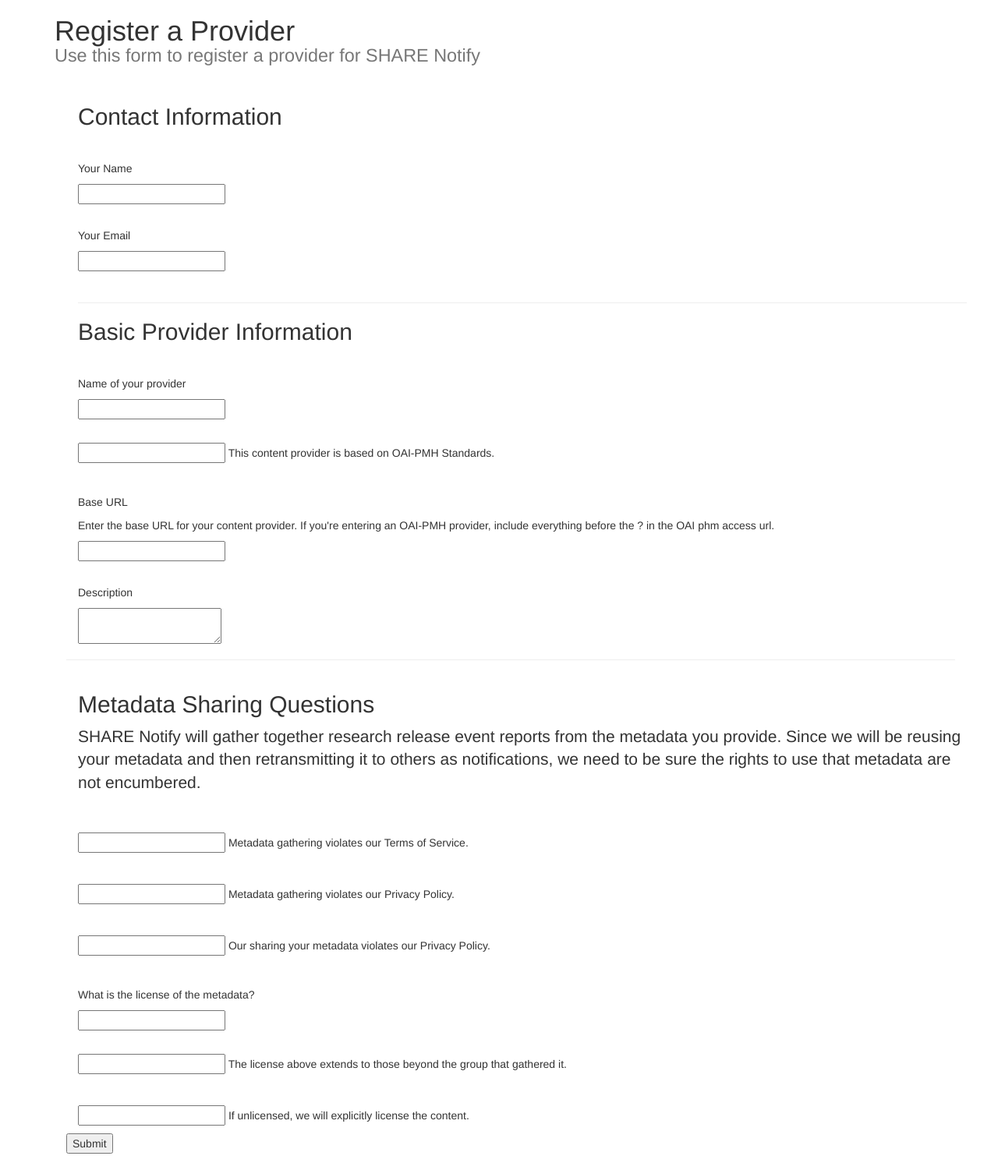
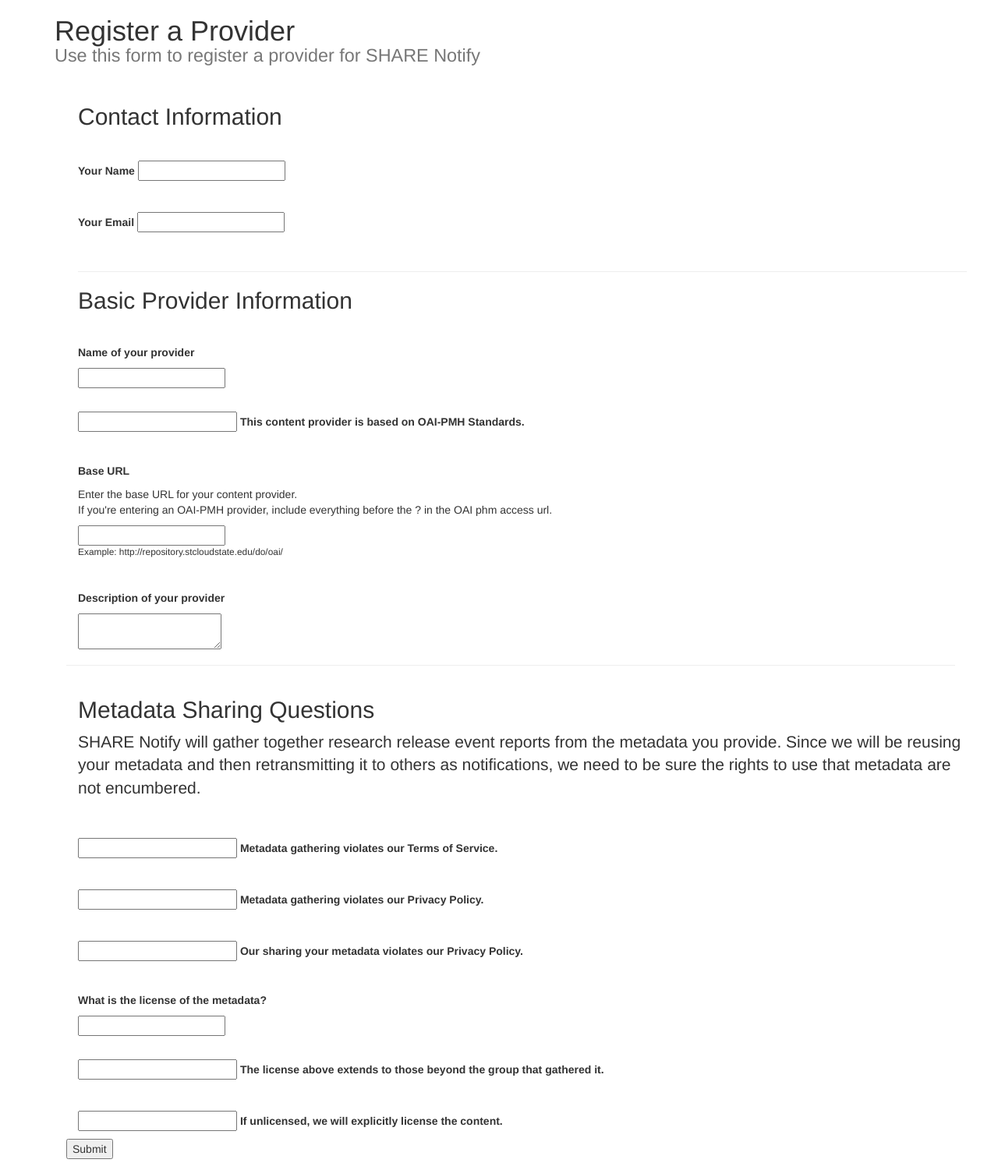
Before and after one commit to erinspace/share_registration, a Django app: template provider_registration/templates/provider_registration/initial_registration_form.html in a window 1280 px wide. Shown: the whole page at 78% size. Before the commit the page ends 1480 px from the top, so only its background shows below. Run offline with Django 3.2, Linux system fonts and the light colour scheme; the template is opened without the code that fills it, so the values that code supplies are empty, except form fields; tables that the repository leaves empty hold one stand-in row (values such as "Sample post"); form fields are guessed from the names that the template uses; some libraries are stand-ins or nearby versions.

Commit message:
Update look of initial registration form

```diff
--- a/provider_registration/templates/provider_registration/initial_registration_form.html
+++ b/provider_registration/templates/provider_registration/initial_registration_form.html
@@ -19,34 +19,38 @@
 
             <h2>Contact Information</h2>
             <div class="field_entry">
-                <p>Your Name</p>
+                <p><strong>Your Name </strong>
                 {{ form.provider_long_name }}
+                </p>
             </div>
             <div class="field_entry">
-                <p>Your Email</p>
-                {{ form.provider_long_name }}
+                <p><strong>Your Email </strong> {{ form.provider_long_name }}
+                </p>
+
             </div>
             <br>
             <hr>
             <h2>Basic Provider Information</h2>
             <div class="field_entry">
-                <p>Name of your provider</p>
+                <p><strong>Name of your provider</strong></p>
                 {{ form.provider_long_name }}
             </div>
 
             <div class="field_entry">
-                <p>{{ form.oai_provider}} This content provider is based on OAI-PMH Standards.</p>
+                <p><strong>{{ form.oai_provider}} This content provider is based on OAI-PMH Standards.</strong></p>
 
             </div>
 
             <div class="field_entry">
-                <p>Base URL</p>
-                <p>Enter the base URL for your content provider. If you're entering an OAI-PMH provider, include everything before the ? in the OAI phm access url.</p>
+                <p><strong>Base URL</strong></p>
+                <p>Enter the base URL for your content provider.<br>
+                If you're entering an OAI-PMH provider, include everything before the ? in the OAI phm access url.<br></p>
                 {{ form.base_url }}
+                <p><small>Example: http://repository.stcloudstate.edu/do/oai/ </small></p>
             </div>
 
             <div class="field_entry">
-                <p>Description</p>
+                <p><strong>Description of your provider</strong></p>
                 {{ form.description }}
             </div>
         </div>
@@ -55,29 +59,29 @@
             <h2>Metadata Sharing Questions</h2>
             <p class="lead">SHARE Notify will gather together research release event reports from the metadata you provide. Since we will be reusing your metadata and then retransmitting it to others as notifications, we need to be sure the rights to use that metadata are not encumbered.</p>
                 <div class="field_entry">
-                <p> {{ form.meta_tos }} Metadata gathering violates our Terms of Service.</p>
+                <p><strong> {{ form.meta_tos }} Metadata gathering violates our Terms of Service.</strong></p>
 
                 </div>
 
                 <div class="field_entry">
-                    <p>{{ form.meta_privacy }} Metadata gathering violates our Privacy Policy.</p>
+                    <p><strong>{{ form.meta_privacy }} Metadata gathering violates our Privacy Policy.</strong></p>
                 </div>
 
                 <div class="field_entry">
-                    <p>{{ form.meta_sharing_tos }} Our sharing your metadata violates our Privacy Policy.</p>
+                    <p><strong>{{ form.meta_sharing_tos }} Our sharing your metadata violates our Privacy Policy.</strong></p>
                 </div>
 
                 <div class="field_entry">
-                    <p>What is the license of the metadata?</p>
+                    <p><strong>What is the license of the metadata?</strong></p>
                     {{ form.meta_license }}
                 </div>
 
                 <div class="field_entry">
-                    <p>{{ form.meta_license_extended }} The license above extends to those beyond the group that gathered it.</p>
+                    <p><strong>{{ form.meta_license_extended }} The license above extends to those beyond the group that gathered it.</strong></p>
                 </div>
 
                 <div class="field_entry">
-                <p>{{ form.meta_future_license }} If unlicensed, we will explicitly license the content.</p>
+                <p><strong>{{ form.meta_future_license }} If unlicensed, we will explicitly license the content.</strong></p>
 
                 </div>
             </div>
```
